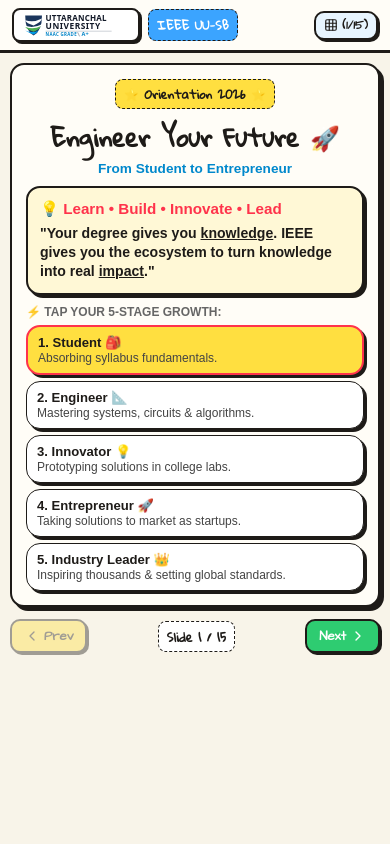
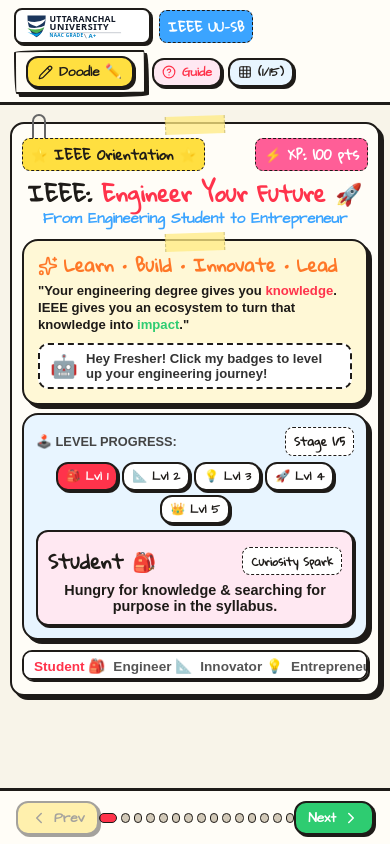
Before and after one commit to BiswadeepInfinity/IEEE-Website, a React (Vite) app: page / in a window 390 px wide. Built offline with nearby package versions, Linux system fonts and the light colour scheme; a web font is replaced by a local one.

Commit message:
Preserve 100% full slide content, animations, modals and simulators with proportional mobile fluid scaling

```diff
--- a/src/App.jsx
+++ b/src/App.jsx
@@ -6,7 +6,6 @@
 import confetti from 'canvas-confetti';
 import { DoodlerToolbar } from './components/DoodlerToolbar';
 import { TutorialModal } from './components/TutorialModal';
-import { MobilePresentationView } from './components/MobilePresentationView';
 import {
   Slide1, Slide2, Slide3, Slide4, Slide5,
   Slide6, Slide7, Slide8, Slide9, Slide10,
@@ -22,7 +21,6 @@
   const [autoPlay, setAutoPlay] = useState(false);
   const [showPresenterNotes, setShowPresenterNotes] = useState(false);
   const [showTutorial, setShowTutorial] = useState(false);
-  const [isMobile, setIsMobile] = useState(window.innerWidth <= 768);
 
   // Eraser Transition State
   const [isErasing, setIsErasing] = useState(false);
@@ -30,14 +28,6 @@
 
   const canvasRef = useRef(null);
   const isPaintingRef = useRef(false);
-
-  useEffect(() => {
-    const handleResize = () => {
-      setIsMobile(window.innerWidth <= 768);
-    };
-    window.addEventListener('resize', handleResize);
-    return () => window.removeEventListener('resize', handleResize);
-  }, []);
 
   const slidesData = [
     { title: "Slide 1: Engineer Your Future", component: <Slide1 /> },
@@ -189,17 +179,20 @@
       minHeight: '100vh',
       display: 'flex',
       flexDirection: 'column',
-      background: '#f8f4e9'
+      background: '#f8f4e9',
+      position: 'relative'
     }}>
       {/* Universal Top Header */}
       <header style={{
-        padding: isMobile ? '8px 12px' : '10px 20px',
+        padding: '8px 14px',
         display: 'flex',
         alignItems: 'center',
         justifyContent: 'space-between',
         borderBottom: '3px solid #1e1b18',
         background: '#fffdf7',
-        zIndex: 50
+        zIndex: 50,
+        flexWrap: 'wrap',
+        gap: '6px'
       }}>
         {/* Logo & University Brand */}
         <div style={{ display: 'flex', alignItems: 'center', gap: '8px' }}>
@@ -211,29 +204,26 @@
             boxShadow: '2px 2px 0px #1e1b18',
             display: 'flex',
             alignItems: 'center',
-            height: isMobile ? '34px' : '44px'
+            height: '36px'
           }}>
             <img
               src="/uttaranchal-logo.svg"
               alt="Uttaranchal University"
-              style={{ height: isMobile ? '24px' : '34px', width: 'auto' }}
+              style={{ height: '26px', width: 'auto' }}
             />
           </div>
 
-          <div className="sketch-badge" style={{ background: '#3ba4ff', color: '#fff', fontSize: isMobile ? '0.75rem' : '0.9rem', padding: '3px 8px' }}>
+          <div className="sketch-badge" style={{ background: '#3ba4ff', color: '#fff', fontSize: '0.8rem', padding: '3px 8px' }}>
             IEEE UU-SB
           </div>
 
-          {!isMobile && (
-            <span style={{ fontFamily: 'var(--font-cray)', fontSize: '1.15rem', color: '#1e1b18', marginLeft: '6px' }}>
+          <span className="mobile-hide" style={{ fontFamily: 'var(--font-cray)', fontSize: '1.1rem', color: '#1e1b18', marginLeft: '6px' }}>
             {slidesData[currentSlide].title}
           </span>
-          )}
         </div>
 
         {/* Action Controls */}
         <div style={{ display: 'flex', alignItems: 'center', gap: '6px' }}>
-          {!isMobile && (
           <DoodlerToolbar
             isDrawing={isDrawing}
             setIsDrawing={setIsDrawing}
@@ -241,7 +231,15 @@
             setActiveColor={setActiveColor}
             clearCanvas={clearCanvas}
           />
-          )}
+
+          <button
+            onClick={() => setShowTutorial(true)}
+            className="sketch-btn"
+            style={{ padding: '4px 8px', fontSize: '0.78rem', background: '#ffe8f2', color: '#ff334b' }}
+            title="Guide"
+          >
+            <QuestionIcon size={14} /> Guide
+          </button>
 
           <button
             onClick={() => setShowOverview(true)}
@@ -251,58 +249,41 @@
             <Grid size={14} /> ({currentSlide + 1}/15)
           </button>
 
-          {!isMobile && (
           <button
             onClick={() => setShowPresenterNotes(!showPresenterNotes)}
-              className="sketch-btn"
+            className="sketch-btn mobile-hide"
             style={{ padding: '4px 8px', fontSize: '0.78rem', background: showPresenterNotes ? '#ff5e97' : '#fff', color: showPresenterNotes ? '#fff' : '#1e1b18' }}
           >
             <BookOpen size={14} /> Notes
           </button>
-          )}
         </div>
       </header>
 
-      {/* Main Stage: Dedicated Clean UI on Mobile vs Interactive Canvas on Desktop */}
+      {/* Main Presentation Stage containing ALL original animations and rich slide components */}
       <main style={{
-        flex: 1,
+        flex: '1 1 auto',
         display: 'flex',
         justifyContent: 'center',
-        alignItems: isMobile ? 'stretch' : 'center',
-        padding: isMobile ? '10px' : '16px 20px',
+        alignItems: 'center',
+        padding: '10px',
         position: 'relative'
       }}>
-        {isMobile ? (
-          /* Clean, clutter-free mobile UI */
-          <MobilePresentationView
-            currentSlide={currentSlide}
-            setCurrentSlide={setCurrentSlide}
-            totalSlides={slidesData.length}
-            triggerWipe={triggerEraserWipe}
-          />
-        ) : (
-          /* Full Desktop Notebook Stage */
+        {/* Slide Scaler Card preserving all original rich animations, scientist modals & workshop simulators */}
         <div
+          className="slide-container-card"
           style={{
-              width: '100%',
-              maxWidth: '1200px',
-              height: '100%',
-              maxHeight: '740px',
             background: '#fffdf7',
-              border: '3.5px solid #1e1b18',
-              borderRadius: '255px 15px 225px 15px/15px 225px 15px 255px',
-              boxShadow: '8px 8px 0px #1e1b18',
-              position: 'relative',
-              padding: '20px 24px',
-              overflow: 'hidden',
-              display: 'flex',
-              flexDirection: 'column'
+            border: '3px solid #1e1b18',
+            borderRadius: '16px',
+            boxShadow: '6px 6px 0px #1e1b18',
+            position: 'relative'
           }}
         >
           <div className="tape-top"></div>
           <div className="paperclip"></div>
 
-            <div style={{ flex: 1, position: 'relative', zIndex: 10, height: '100%' }}>
+          {/* All 15 Full Interactive Slides with full state, modals, polls, and animations */}
+          <div style={{ position: 'relative', zIndex: 10, width: '100%', height: '100%' }}>
             {slidesData[currentSlide].component}
           </div>
 
@@ -323,17 +304,18 @@
             onMouseUp={stopDrawing}
             onMouseLeave={stopDrawing}
             onMouseMove={draw}
+            onTouchStart={startDrawing}
+            onTouchEnd={stopDrawing}
+            onTouchMove={draw}
             className={`slide-canvas ${isDrawing ? 'drawing-active' : ''}`}
           />
         </div>
-        )}
       </main>
 
-      {/* Desktop Footer (Hidden on Mobile since MobilePresentationView has integrated touch buttons) */}
-      {!isMobile && (
+      {/* Bottom Navigation Bar */}
       <footer style={{
-          height: '60px',
-          padding: '0 24px',
+        minHeight: '56px',
+        padding: '6px 16px',
         display: 'flex',
         alignItems: 'center',
         justifyContent: 'space-between',
@@ -345,12 +327,12 @@
           onClick={prevSlide}
           disabled={currentSlide === 0 || isErasing}
           className="sketch-btn"
-            style={{ opacity: currentSlide === 0 ? 0.4 : 1, background: '#ffdf40' }}
+          style={{ opacity: currentSlide === 0 ? 0.4 : 1, background: '#ffdf40', padding: '6px 12px', fontSize: '0.85rem' }}
         >
-            <ChevronLeft size={18} /> Previous
+          <ChevronLeft size={18} /> Prev
         </button>
 
-          <div style={{ display: 'flex', alignItems: 'center', gap: '6px' }}>
+        <div style={{ display: 'flex', alignItems: 'center', gap: '4px', overflowX: 'auto', maxWidth: '60%' }}>
           {slidesData.map((_, idx) => (
             <button
               key={idx}
@@ -360,12 +342,13 @@
                 }
               }}
               style={{
-                  width: currentSlide === idx ? '26px' : '12px',
-                  height: '12px',
-                  borderRadius: '6px',
+                width: currentSlide === idx ? '22px' : '10px',
+                height: '10px',
+                borderRadius: '5px',
                 backgroundColor: currentSlide === idx ? '#ff334b' : '#d2c9b8',
                 border: '1.5px solid #1e1b18',
                 cursor: 'pointer',
+                padding: 0,
                 transition: 'all 0.15s ease'
               }}
               title={`Jump to Slide ${idx + 1}`}
@@ -377,11 +360,44 @@
           onClick={nextSlide}
           disabled={currentSlide === slidesData.length - 1 || isErasing}
           className="sketch-btn"
-            style={{ opacity: currentSlide === slidesData.length - 1 ? 0.4 : 1, background: '#2ecc71', color: '#fff' }}
+          style={{ opacity: currentSlide === slidesData.length - 1 ? 0.4 : 1, background: '#2ecc71', color: '#fff', padding: '6px 12px', fontSize: '0.85rem' }}
         >
           Next <ChevronRight size={18} />
         </button>
       </footer>
+
+      {/* Tutorial Modal */}
+      <TutorialModal
+        isOpen={showTutorial}
+        onClose={() => setShowTutorial(false)}
+      />
+
+      {/* Presenter Notes Overlay Drawer */}
+      {showPresenterNotes && (
+        <div style={{
+          position: 'fixed',
+          bottom: '70px',
+          left: '50%',
+          transform: 'translateX(-50%)',
+          width: '92%',
+          maxWidth: '750px',
+          background: '#fff8d6',
+          border: '2.5px solid #1e1b18',
+          borderRadius: '12px',
+          padding: '10px 14px',
+          boxShadow: '4px 4px 0px #1e1b18',
+          zIndex: 800
+        }}>
+          <div style={{ display: 'flex', justifyContent: 'space-between', alignItems: 'center', marginBottom: '4px' }}>
+            <span style={{ fontFamily: 'var(--font-cray)', fontSize: '0.95rem', color: '#ff334b' }}>
+              🎙️ Speaker Note for Slide {currentSlide + 1}:
+            </span>
+            <button onClick={() => setShowPresenterNotes(false)} className="sketch-badge" style={{ cursor: 'pointer', padding: '1px 6px' }}>✕</button>
+          </div>
+          <p style={{ fontFamily: 'var(--font-comic)', fontSize: '0.95rem', fontWeight: 600, color: '#1e1b18' }}>
+            {presenterNotes[currentSlide]}
+          </p>
+        </div>
       )}
 
       {/* Slide Overview Grid Modal */}
--- a/src/index.css
+++ b/src/index.css
@@ -36,53 +36,62 @@
 .sketch-box {
   background: var(--paper-cream);
   border: 2.5px solid var(--ink-black);
-  border-radius: 14px;
-  box-shadow: 3px 3px 0px var(--ink-black);
+  border-radius: 16px;
+  box-shadow: 4px 4px 0px var(--ink-black);
+  transition: transform 0.2s ease, box-shadow 0.2s ease;
 }
 
 .sketch-box-yellow {
   background: #fff8d6;
   border: 2.5px solid var(--ink-black);
-  border-radius: 14px;
-  box-shadow: 3px 3px 0px var(--ink-black);
+  border-radius: 16px;
+  box-shadow: 4px 4px 0px var(--ink-black);
 }
 
 .sketch-box-blue {
   background: #e8f5ff;
   border: 2.5px solid var(--ink-black);
-  border-radius: 14px;
-  box-shadow: 3px 3px 0px var(--ink-black);
+  border-radius: 16px;
+  box-shadow: 4px 4px 0px var(--ink-black);
 }
 
 .sketch-box-pink {
   background: #ffe8f2;
   border: 2.5px solid var(--ink-black);
-  border-radius: 14px;
-  box-shadow: 3px 3px 0px var(--ink-black);
+  border-radius: 16px;
+  box-shadow: 4px 4px 0px var(--ink-black);
 }
 
 .sketch-box-green {
   background: #e6fcf2;
   border: 2.5px solid var(--ink-black);
-  border-radius: 14px;
-  box-shadow: 3px 3px 0px var(--ink-black);
+  border-radius: 16px;
+  box-shadow: 4px 4px 0px var(--ink-black);
+}
+
+.sketch-box-purple {
+  background: #f4ecff;
+  border: 2.5px solid var(--ink-black);
+  border-radius: 16px;
+  box-shadow: 4px 4px 0px var(--ink-black);
 }
 
 .sketch-btn {
   font-family: var(--font-sketch);
   font-weight: 800;
-  font-size: 0.9rem;
+  font-size: 0.95rem;
   background: var(--sunny-yellow);
   color: var(--ink-black);
   border: 2px solid var(--ink-black);
-  border-radius: 10px;
+  border-radius: 12px;
   padding: 6px 12px;
   cursor: pointer;
   box-shadow: 2px 2px 0px var(--ink-black);
   display: inline-flex;
   align-items: center;
-  gap: 4px;
+  gap: 6px;
   touch-action: manipulation;
+  transition: transform 0.15s ease;
 }
 
 .sketch-btn:active {
@@ -98,7 +107,7 @@
   background: white;
   border-radius: 8px;
   font-weight: bold;
-  font-size: 0.78rem;
+  font-size: 0.8rem;
 }
 
 .doodle-underline {
@@ -123,12 +132,23 @@
   top: -8px;
   left: 50%;
   transform: translateX(-50%) rotate(-2deg);
-  width: 50px;
-  height: 16px;
+  width: 60px;
+  height: 18px;
   background: rgba(255, 235, 130, 0.75);
   border-left: 1.5px dashed rgba(0,0,0,0.2);
   border-right: 1.5px dashed rgba(0,0,0,0.2);
   z-index: 5;
+}
+
+.paperclip {
+  position: absolute;
+  top: -10px;
+  left: 20px;
+  width: 14px;
+  height: 28px;
+  border: 2.5px solid #666;
+  border-radius: 8px 8px 0 0;
+  z-index: 6;
 }
 
 .slide-canvas {
@@ -145,17 +165,30 @@
   cursor: crosshair;
 }
 
+/* Animations */
+@keyframes scribble-float {
+  0%, 100% { transform: translateY(0px); }
+  50% { transform: translateY(-4px); }
+}
+.float-wiggle { animation: scribble-float 3s ease-in-out infinite; }
+
+@keyframes pulse-pop {
+  0%, 100% { transform: scale(1); }
+  50% { transform: scale(1.03); }
+}
+.pop-pulse { animation: pulse-pop 2s ease-in-out infinite; }
+
 /* Eraser Transition */
 @keyframes eraserWipeForward {
-  0% { clip-path: polygon(0 0, 0 0, 0 100%, 0 100%); }
-  50% { clip-path: polygon(0 0, 100% 0, 100% 100%, 0 100%); }
-  100% { clip-path: polygon(100% 0, 100% 0, 100% 100%, 100% 100%); }
+  0% { clip-path: polygon(0 0, 0 0, 0 100%, 0 100%); opacity: 0.9; }
+  50% { clip-path: polygon(0 0, 100% 0, 100% 100%, 0 100%); opacity: 1; }
+  100% { clip-path: polygon(100% 0, 100% 0, 100% 100%, 100% 100%); opacity: 0; }
 }
 
 @keyframes eraserWipeBackward {
-  0% { clip-path: polygon(100% 0, 100% 0, 100% 100%, 100% 100%); }
-  50% { clip-path: polygon(0 0, 100% 0, 100% 100%, 0 100%); }
-  100% { clip-path: polygon(0 0, 0 0, 0 100%, 0 100%); }
+  0% { clip-path: polygon(100% 0, 100% 0, 100% 100%, 100% 100%); opacity: 0.9; }
+  50% { clip-path: polygon(0 0, 100% 0, 100% 100%, 0 100%); opacity: 1; }
+  100% { clip-path: polygon(0 0, 0 0, 0 100%, 0 100%); opacity: 0; }
 }
 
 .eraser-overlay {
@@ -173,8 +206,8 @@
 
 .eraser-tool {
   position: absolute;
-  width: 60px;
-  height: 32px;
+  width: 65px;
+  height: 34px;
   background: #ff5e97;
   border: 2px solid #1e1b18;
   border-radius: 6px;
@@ -182,74 +215,78 @@
   align-items: center;
   justify-content: center;
   font-family: var(--font-cray);
-  font-size: 0.7rem;
+  font-size: 0.72rem;
+  font-weight: 800;
   color: white;
   z-index: 1001;
   pointer-events: none;
 }
-.eraser-tool.forward {
-  animation: eraserBlockMoveForward 0.5s ease forwards;
-}
+.eraser-tool.forward { animation: eraserBlockMoveForward 0.5s ease forwards; }
 @keyframes eraserBlockMoveForward {
-  0% { left: -60px; top: 20%; }
-  100% { left: calc(100% + 60px); top: 30%; }
+  0% { left: -70px; top: 20%; transform: rotate(-10deg); }
+  100% { left: calc(100% + 70px); top: 30%; transform: rotate(10deg); }
 }
 
-/* Animations */
-@keyframes pulse-pop {
-  0%, 100% { transform: scale(1); }
-  50% { transform: scale(1.03); }
+/* =========================================================
+   DESKTOP VS SMARTPHONE SCALING & ZOOM RULES
+   ========================================================= */
+
+/* Desktop / Laptop */
+@media (min-width: 769px) {
+  .slide-container-card {
+    width: 100%;
+    max-width: 1200px;
+    height: 100%;
+    max-height: 740px;
+    padding: 20px 24px;
+    display: flex;
+    flex-direction: column;
+    overflow: hidden;
+  }
 }
-.pop-pulse { animation: pulse-pop 2s ease-in-out infinite; }
 
-/* =========================================================
-   PHONE & VERTICAL SCREEN STYLES
-   ========================================================= */
+/* Smartphones (iPhone, Android, Portrait Viewports) */
 @media (max-width: 768px) {
-  .app-header {
-    height: auto !important;
-    padding: 6px 10px !important;
-    flex-direction: column !important;
-    align-items: stretch !important;
-    gap: 6px !important;
-  }
-
-  .header-top-row {
-    display: flex !important;
-    justify-content: space-between !important;
-    align-items: center !important;
+  /* Prevent horizontal cutoffs and scale content proportionally */
+  .mobile-slide-scaler {
     width: 100% !important;
-  }
-
-  .header-actions-row {
-    display: flex !important;
-    justify-content: space-between !important;
-    align-items: center !important;
-    width: 100% !important;
-    overflow-x: auto !important;
-    gap: 4px !important;
-  }
-
-  .presentation-main-stage {
-    padding: 6px !important;
-    overflow-y: auto !important;
-    height: auto !important;
-    flex: 1 1 auto !important;
+    max-width: 480px !important;
+    margin: 0 auto !important;
+    padding: 6px 4px !important;
   }
 
   .slide-container-card {
+    width: 100% !important;
     height: auto !important;
     max-height: none !important;
-    min-height: auto !important;
-    padding: 12px 10px !important;
-    border-radius: 12px !important;
+    padding: 14px 10px !important;
+    border-radius: 14px !important;
+    border-width: 2.5px !important;
     box-shadow: 4px 4px 0px #1e1b18 !important;
-    margin-bottom: 70px !important;
+    margin-bottom: 75px !important;
   }
 
+  /* Responsive typography */
+  .mobile-h1 {
+    font-size: 1.35rem !important;
+    line-height: 1.18 !important;
+  }
+  .mobile-h2 {
+    font-size: 1.1rem !important;
+    line-height: 1.18 !important;
+  }
+  .mobile-h3 {
+    font-size: 0.95rem !important;
+  }
+  .mobile-text-sm {
+    font-size: 0.82rem !important;
+    line-height: 1.3 !important;
+  }
+
+  /* Stack columns cleanly without reducing content */
   .mobile-stack {
     grid-template-columns: 1fr !important;
-    gap: 10px !important;
+    gap: 8px !important;
   }
 
   .mobile-grid-2 {
@@ -260,25 +297,6 @@
   .mobile-grid-3 {
     grid-template-columns: 1fr 1fr !important;
     gap: 6px !important;
-  }
-
-  .mobile-h1 {
-    font-size: 1.45rem !important;
-    line-height: 1.2 !important;
-  }
-
-  .mobile-h2 {
-    font-size: 1.15rem !important;
-    line-height: 1.2 !important;
-  }
-
-  .mobile-h3 {
-    font-size: 0.95rem !important;
-  }
-
-  .mobile-text-sm {
-    font-size: 0.85rem !important;
-    line-height: 1.35 !important;
   }
 
   .mobile-scroll-x {
@@ -293,16 +311,4 @@
   .mobile-hide {
     display: none !important;
   }
-
-  .bottom-nav-footer {
-    position: fixed !important;
-    bottom: 0 !important;
-    left: 0 !important;
-    right: 0 !important;
-    height: 52px !important;
-    padding: 4px 10px !important;
-    background: #fffdf7 !important;
-    box-shadow: 0 -3px 0px rgba(0,0,0,0.1) !important;
-    z-index: 100 !important;
-  }
 }
```
Lines whose indentation alone changed are shown as unchanged.
